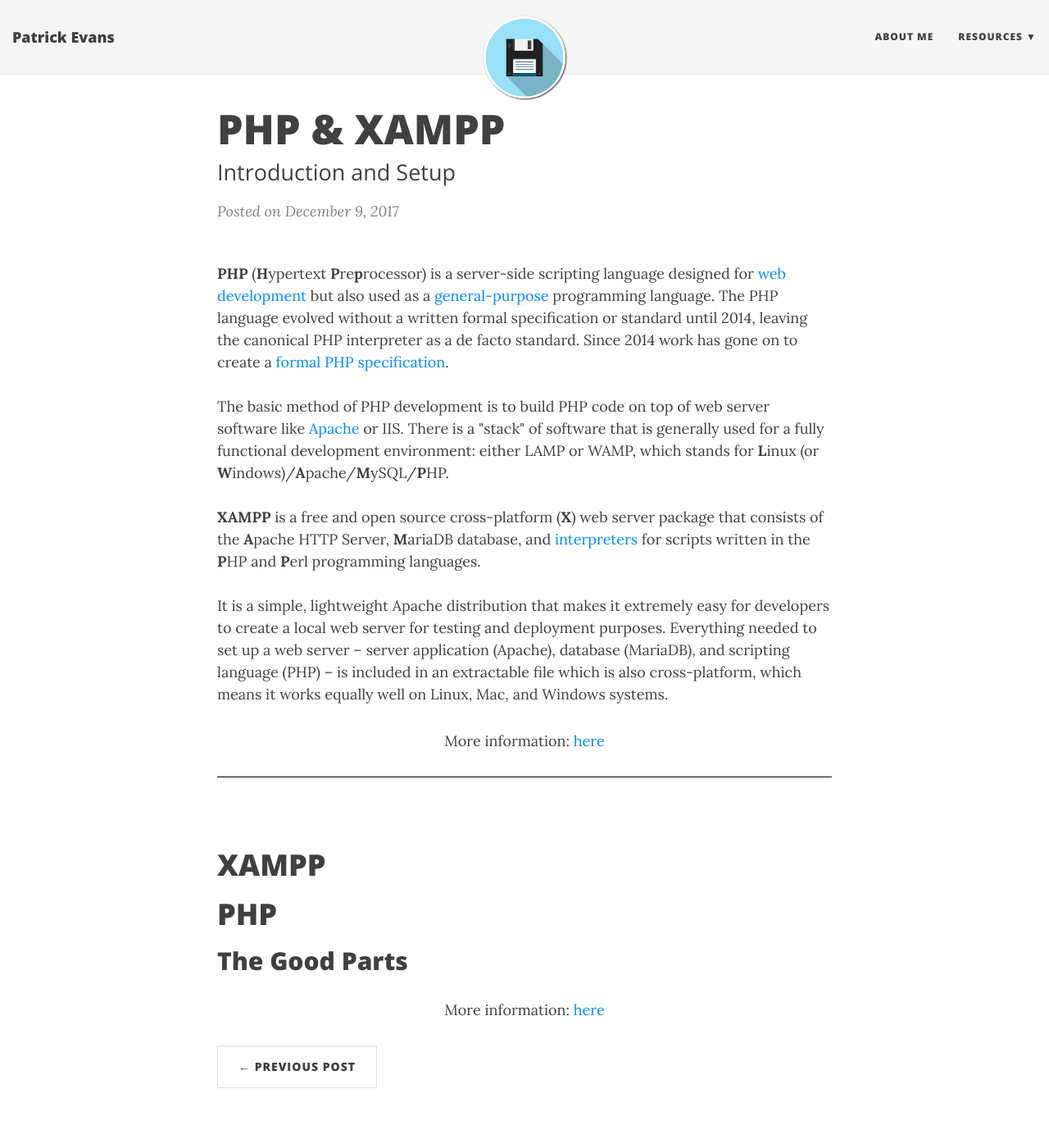
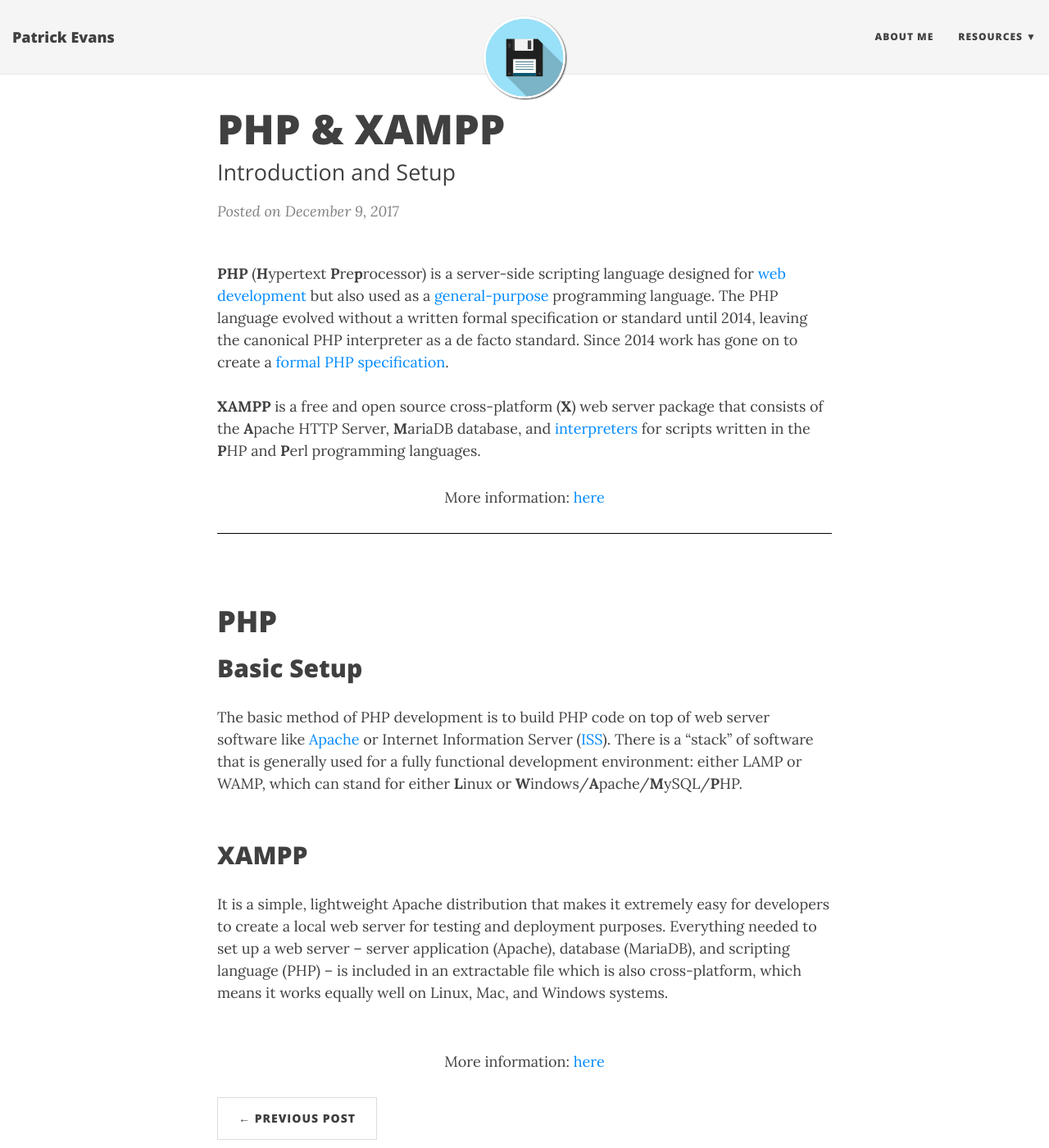
Before and after one commit to patevs/old_blog, a Jekyll site: the page built from _posts/2017-12-09-php.md, in a window 1280 px wide and 1400 px high. Shown: the whole window at 82% size. Built offline with Jekyll 4.4.1, drawn with Linux system fonts in a browser that asks for light colours; nearby versions of some CDN libraries.

Commit message:
grammar and formatting php _post

```diff
--- a/_posts/2017-12-09-php.md
+++ b/_posts/2017-12-09-php.md
@@ -9,20 +9,20 @@ subtitle: Introduction and Setup
 <strong>PHP</strong> (<strong>H</strong>ypertext <strong>P</strong>re<strong>p</strong>rocessor) is a server-side scripting language designed for <a href="https://en.wikipedia.org/wiki/Web_development">web development</a> but also used as a <a href="https://en.wikipedia.org/wiki/General-purpose_programming_language">general-purpose</a> programming language.
 The PHP language evolved without a written formal specification or standard until 2014, leaving the canonical PHP interpreter as a de facto standard. Since 2014 work has gone on to create a <a href="https://www.itworld.com/article/2697195/enterprise-software/php-gets-a-formal-specification--at-last.html">formal PHP specification</a>.<br>
 <br>
-The basic method of PHP development is to build PHP code on top of web server software like <a href="https://en.wikipedia.org/wiki/Apache_HTTP_Server">Apache</a> or IIS. There is a "stack" of software that is generally used for a fully functional development environment: either LAMP or WAMP, which stands for <strong>L</strong>inux (or <strong>W</strong>indows)/<strong>A</strong>pache/<strong>M</strong>ySQL/<strong>P</strong>HP.<br>
-<br>
 <strong>XAMPP</strong> is a free and open source cross-platform (<strong>X</strong>) web server package that consists of the <strong>A</strong>pache HTTP Server, <strong>M</strong>ariaDB database, and <a href="https://en.wikipedia.org/wiki/Interpreter_(computing)">interpreters</a> for scripts written in the <strong>P</strong>HP and <strong>P</strong>erl programming languages.<br>
-<br>
-It is a simple, lightweight Apache distribution that makes it extremely easy for developers to create a local web server for testing and deployment purposes. Everything needed to set up a web server – server application (Apache), database (MariaDB), and scripting language (PHP) – is included in an extractable file which is also cross-platform, which means it works equally well on Linux, Mac, and Windows systems.
 </p>
 <p style="text-align:center"> More information: <a href="http://simplyadvanced.net/blog/cheat-sheet-for-windows-command-prompt/">here</a></p>
 </div>
 <br>
 
-# XAMPP
-
 # PHP
 
-## The Good Parts
+## Basic Setup
+The basic method of PHP development is to build PHP code on top of web server software like [Apache](https://en.wikipedia.org/wiki/Apache_HTTP_Server) or Internet Information Server ([ISS](https://en.wikipedia.org/wiki/Internet_Information_Services)). There is a "stack" of software that is generally used for a fully functional development environment: either LAMP or WAMP, which can stand for either <strong>L</strong>inux or <strong>W</strong>indows/<strong>A</strong>pache/<strong>M</strong>ySQL/<strong>P</strong>HP.<br>
+<br>
+
+## XAMPP
+It is a simple, lightweight Apache distribution that makes it extremely easy for developers to create a local web server for testing and deployment purposes. Everything needed to set up a web server – server application (Apache), database (MariaDB), and scripting language (PHP) – is included in an extractable file which is also cross-platform, which means it works equally well on Linux, Mac, and Windows systems.<br>
+<br>
 
 <p style="text-align:center"> More information: <a target="_blank" href="https://www.codecademy.com/articles/command-line-commands">here</a></p>
```
